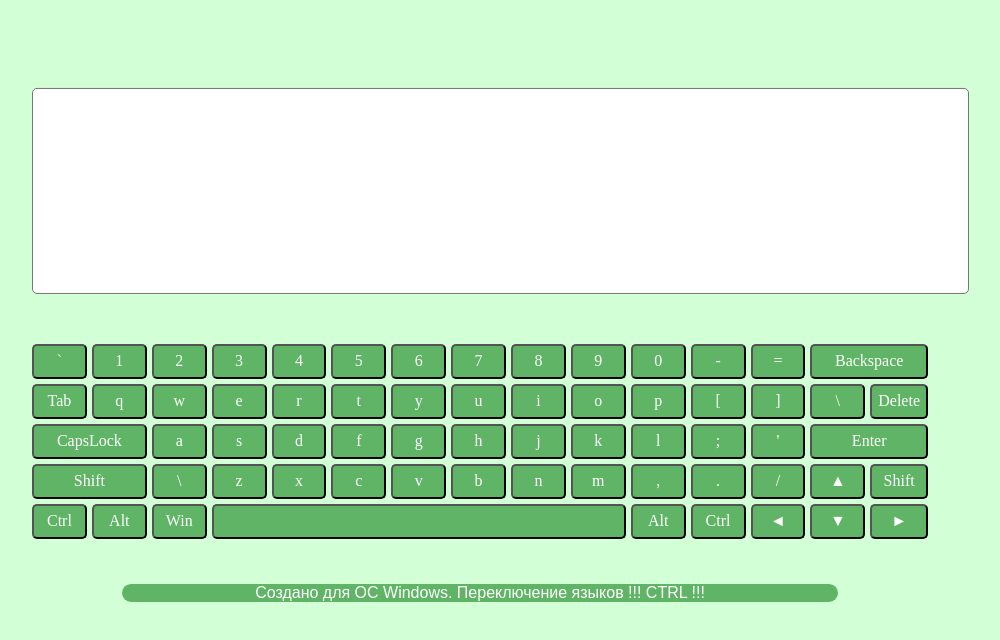
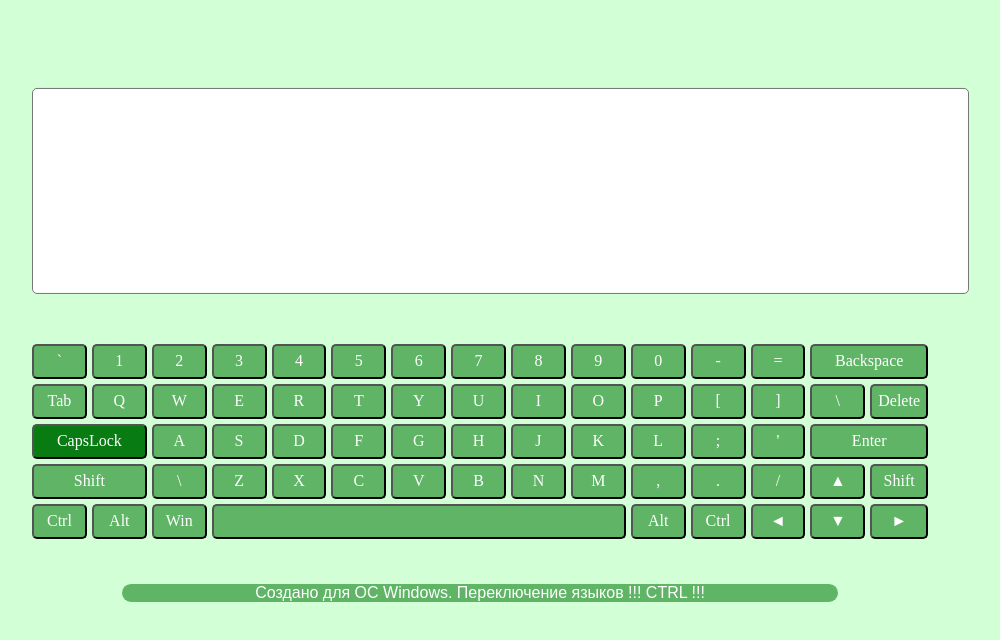
Before and after one commit to VZvonarenko/virtual-keyboard, a website with bundled scripts: page src/index.html in a window 1280 px wide. Both pictures are taken after a click on the button "CapsLock". Shown: the whole page, without its empty margins (160-1160 px from the left). Built offline with nearby package versions, Linux system fonts and the light colour scheme.

Commit message:
feat: creat button capslock

```diff
--- a/src/css/style.css
+++ b/src/css/style.css
@@ -66,3 +66,8 @@ body {
     grid-column-start: 4;
     grid-column-end: 11;
 }
+
+.key_click {
+    background-color: rgb(8, 124, 18);
+    ;
+}
--- a/src/js/app.js
+++ b/src/js/app.js
@@ -1,5 +1,7 @@
 import keyboardInit from './keyboard.js';
+import capslock from './capslock.js';
 
 window.addEventListener('DOMContentLoaded', () => {
-  keyboardInit();
+    keyboardInit();
+    capslock();
 });
--- /dev/null
+++ b/src/js/capslock.js
@@ -0,0 +1,26 @@
+function toggleCase(letters) {
+  const caps = document.querySelector('.key_capslock');
+
+  if (caps.classList.contains('capslock_on')) {
+    letters.forEach((item) => {
+      item.innerText = item.innerText.toUpperCase();
+    });
+  } else {
+    letters.forEach((item) => {
+      item.innerText = item.innerText.toLowerCase();
+    });
+  }
+}
+
+export default function capslock() {
+  const letters = document.querySelectorAll('.key_general');
+
+  const caps = document.querySelector('.key_capslock');
+  caps.addEventListener('click', () => {
+    caps.classList.toggle('click');
+    caps.classList.toggle('capslock_on');
+    caps.classList.toggle('key_click');
+    toggleCase(letters);
+    localStorage.caps = caps.className;
+  });
+}
--- a/src/js/keyboard.js
+++ b/src/js/keyboard.js
@@ -91,6 +91,7 @@ function createFragment() {
         button.innerHTML = 'Delete';
         break;
       default:
+        button.classList.add('key_general');
         button.innerHTML = key;
         break;
     }
```
Lines whose indentation alone changed are shown as unchanged.
